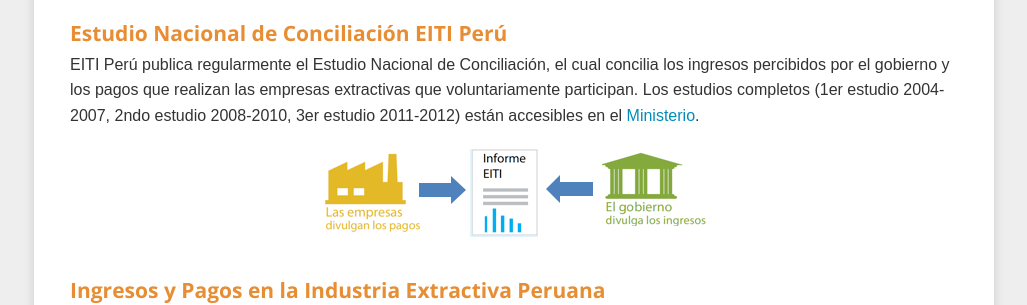
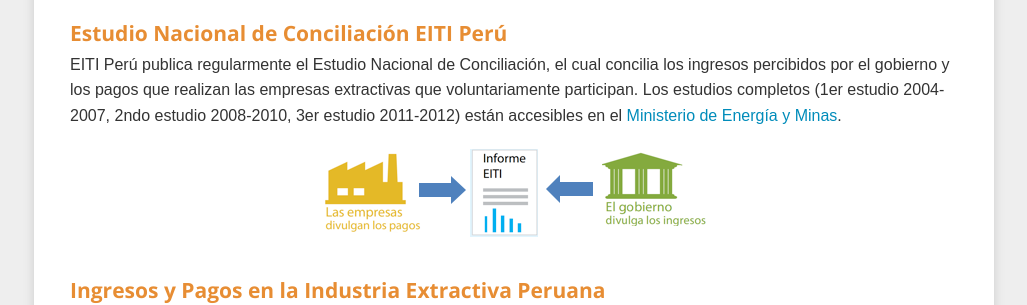
Before and after one commit to eiti-peru/data-app, a Jekyll site: the page built from index.html, in a window 1280 px wide. Shown: the part 433-738 px from the top of the page, without its empty margins (126-1153 px from the left). Built offline with Jekyll 4.4.1, drawn with Linux system fonts in a browser that asks for light colours; nearby versions of some CDN libraries; Markdown is read by kramdown in place of the engine named in the settings; comment, search, counter and statistics services are not loaded.

Commit message:
changes in the text

```diff
--- a/_includes/editables/start/inicio.html
+++ b/_includes/editables/start/inicio.html
@@ -4,7 +4,7 @@
 
 <h2>Estudio Nacional de Conciliación EITI Perú</h2>
 <p>
-  EITI Perú publica regularmente el Estudio Nacional de Conciliación, el cual concilia los ingresos percibidos por el gobierno y los pagos que realizan las empresas extractivas que voluntariamente participan. Los estudios completos (1er estudio 2004-2007, 2ndo estudio 2008-2010, 3er estudio 2011-2012) están accesibles en el <a href="http://eitiperu.minem.gob.pe">Ministerio</a>.
+  EITI Perú publica regularmente el Estudio Nacional de Conciliación, el cual concilia los ingresos percibidos por el gobierno y los pagos que realizan las empresas extractivas que voluntariamente participan. Los estudios completos (1er estudio 2004-2007, 2ndo estudio 2008-2010, 3er estudio 2011-2012) están accesibles en el <a href="http://eitiperu.minem.gob.pe">Ministerio de Energía y Minas</a>.
 </p>
 <center>
 <img src="{{ site.url }}/images/eiti-schema.png">
```
